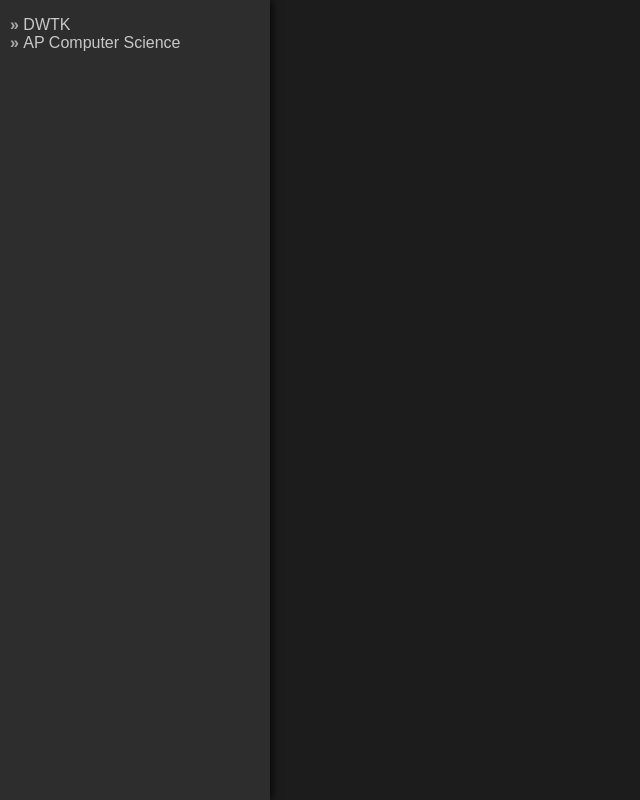
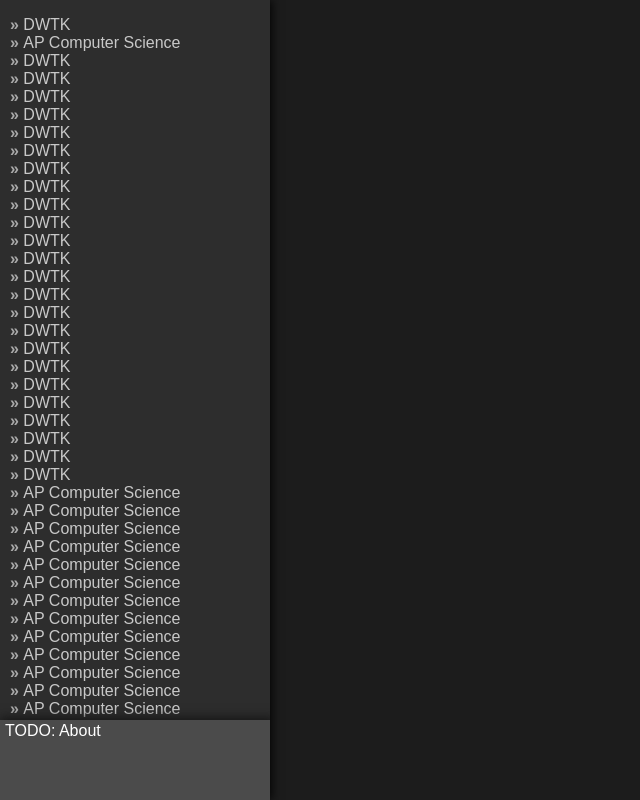
Before and after one commit to dashaw92/dashaw92.github.io.old, a plain HTML site: page index.html in a window 1280 px wide. Shown: the whole page, without its empty margins (0-640 px from the left). Drawn offline with Linux system fonts and the light colour scheme.

Commit message:
Updated page, added about

```diff
--- a/index.html
+++ b/index.html
@@ -14,11 +14,67 @@
             <object type="text/html" data="initial.html">
             </object>
         </div>
-        <div class="links">
-            <ul>
-                <li><span onclick="onLink('dwtk');" class="link">DWTK</span></li>
-                <li><span onclick="onLink('compsci');" class="link">AP Computer Science</span></li>
-            </ul>
+        <div class="container">
+            <div class="about">
+                <span>TODO: About</span>
+            </div>
+            <div class="links">
+                <ul>
+                    <!--
+                    Using all these links to test stuff
+                    -->
+                    <li><span onclick="onLink('dwtk');" class="link">DWTK</span></li>
+                    <li><span onclick="onLink('compsci');" class="link">AP Computer Science</span></li>
+                    <li><span onclick="onLink('dwtk');" class="link">DWTK</span></li>
+                    <li><span onclick="onLink('dwtk');" class="link">DWTK</span></li>
+                    <li><span onclick="onLink('dwtk');" class="link">DWTK</span></li>
+                    <li><span onclick="onLink('dwtk');" class="link">DWTK</span></li>
+                    <li><span onclick="onLink('dwtk');" class="link">DWTK</span></li>
+                    <li><span onclick="onLink('dwtk');" class="link">DWTK</span></li>
+                    <li><span onclick="onLink('dwtk');" class="link">DWTK</span></li>
+                    <li><span onclick="onLink('dwtk');" class="link">DWTK</span></li>
+                    <li><span onclick="onLink('dwtk');" class="link">DWTK</span></li>
+                    <li><span onclick="onLink('dwtk');" class="link">DWTK</span></li>
+                    <li><span onclick="onLink('dwtk');" class="link">DWTK</span></li>
+                    <li><span onclick="onLink('dwtk');" class="link">DWTK</span></li>
+                    <li><span onclick="onLink('dwtk');" class="link">DWTK</span></li>
+                    <li><span onclick="onLink('dwtk');" class="link">DWTK</span></li>
+                    <li><span onclick="onLink('dwtk');" class="link">DWTK</span></li>
+                    <li><span onclick="onLink('dwtk');" class="link">DWTK</span></li>
+                    <li><span onclick="onLink('dwtk');" class="link">DWTK</span></li>
+                    <li><span onclick="onLink('dwtk');" class="link">DWTK</span></li>
+                    <li><span onclick="onLink('dwtk');" class="link">DWTK</span></li>
+                    <li><span onclick="onLink('dwtk');" class="link">DWTK</span></li>
+                    <li><span onclick="onLink('dwtk');" class="link">DWTK</span></li>
+                    <li><span onclick="onLink('dwtk');" class="link">DWTK</span></li>
+                    <li><span onclick="onLink('dwtk');" class="link">DWTK</span></li>
+                    <li><span onclick="onLink('dwtk');" class="link">DWTK</span></li>
+                    <li><span onclick="onLink('compsci');" class="link">AP Computer Science</span></li>
+                    <li><span onclick="onLink('compsci');" class="link">AP Computer Science</span></li>
+                    <li><span onclick="onLink('compsci');" class="link">AP Computer Science</span></li>
+                    <li><span onclick="onLink('compsci');" class="link">AP Computer Science</span></li>
+                    <li><span onclick="onLink('compsci');" class="link">AP Computer Science</span></li>
+                    <li><span onclick="onLink('compsci');" class="link">AP Computer Science</span></li>
+                    <li><span onclick="onLink('compsci');" class="link">AP Computer Science</span></li>
+                    <li><span onclick="onLink('compsci');" class="link">AP Computer Science</span></li>
+                    <li><span onclick="onLink('compsci');" class="link">AP Computer Science</span></li>
+                    <li><span onclick="onLink('compsci');" class="link">AP Computer Science</span></li>
+                    <li><span onclick="onLink('compsci');" class="link">AP Computer Science</span></li>
+                    <li><span onclick="onLink('compsci');" class="link">AP Computer Science</span></li>
+                    <li><span onclick="onLink('compsci');" class="link">AP Computer Science</span></li>
+                    <li><span onclick="onLink('compsci');" class="link">AP Computer Science</span></li>
+                    <li><span onclick="onLink('compsci');" class="link">AP Computer Science</span></li>
+                    <li><span onclick="onLink('compsci');" class="link">AP Computer Science</span></li>
+                    <li><span onclick="onLink('compsci');" class="link">AP Computer Science</span></li>
+                    <li><span onclick="onLink('compsci');" class="link">AP Computer Science</span></li>
+                    <li><span onclick="onLink('compsci');" class="link">AP Computer Science</span></li>
+                    <li><span onclick="onLink('compsci');" class="link">AP Computer Science</span></li>
+                    <li><span onclick="onLink('compsci');" class="link">AP Computer Science</span></li>
+                    <li><span onclick="onLink('compsci');" class="link">AP Computer Science</span></li>
+                    <li><span onclick="onLink('compsci');" class="link">AP Computer Science</span></li>
+                    <li><span onclick="onLink('compsci');" class="link">AP Computer Science</span></li>
+                </ul>
+            </div>
         </div>
     </body>
 </html>
--- a/repos/styles.css
+++ b/repos/styles.css
@@ -22,6 +22,6 @@ span.code {
     padding: 4px;
     background: rgb(40,40,40);
     font-family: monospace;
-    color: rgb(120,120,160);
+    color: rgb(160,160,160);
     border: 1px solid black;
 }
--- a/styles.css
+++ b/styles.css
@@ -27,6 +27,24 @@ object {
 }
 
 div.links {
+    height: 90%;
+    overflow: auto;
+}
+
+div.about {
+    padding-top: 2px;
+    padding-left: 5px;
+    background: rgb(75,75,75);
+    color: #ffffff;
+    position: absolute;
+    top: 90%;
+    height: 10%;
+    left: 0px;
+    width: 270px;
+    box-shadow: 0px -2px 10px rgb(20,20,20);
+}
+
+div.container {
     background: rgb(45,45,45);
     box-shadow: 1px 0px 10px #000;
     position: absolute;
@@ -35,7 +53,7 @@ div.links {
     top: 0px;
     left: 0px;
     padding: 0px;
-    overflow: auto;
+    overflow: hidden;
 }
 
 ul {
@@ -50,10 +68,12 @@ li::before {
 }
 
 span.link {
+    width: 100%;
     color: rgb(200,200,200);
 }
 
 span.link:hover {
+    color: #cc0000;
     cursor: pointer;
     text-decoration: underline;
 }
```
